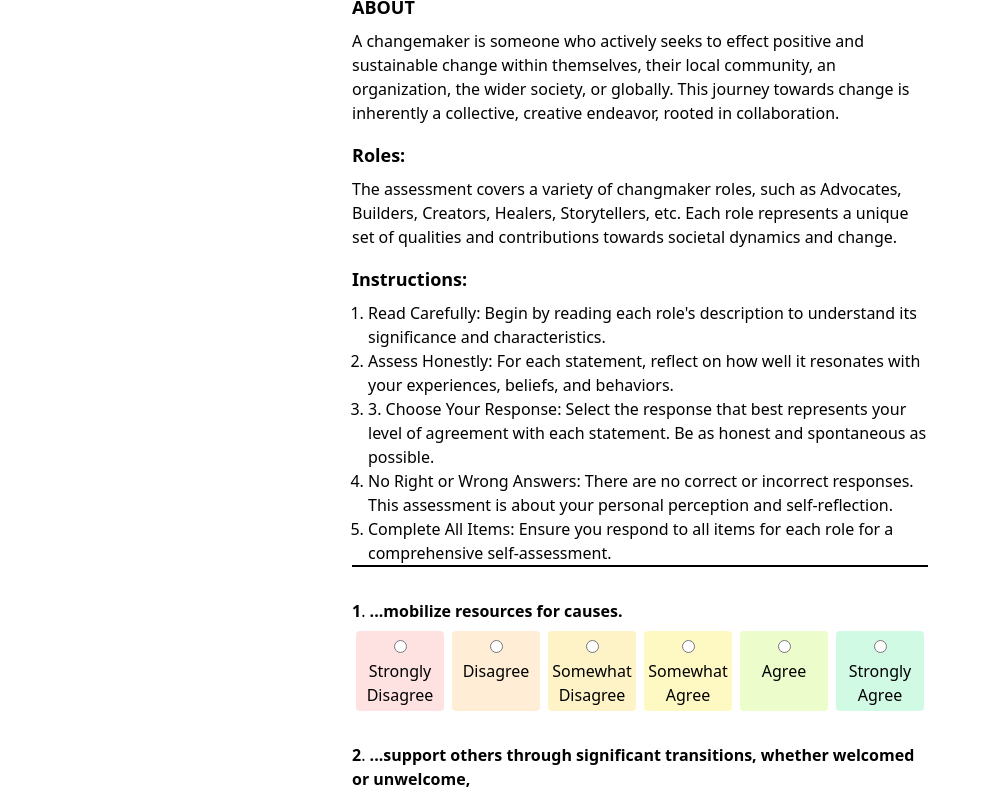
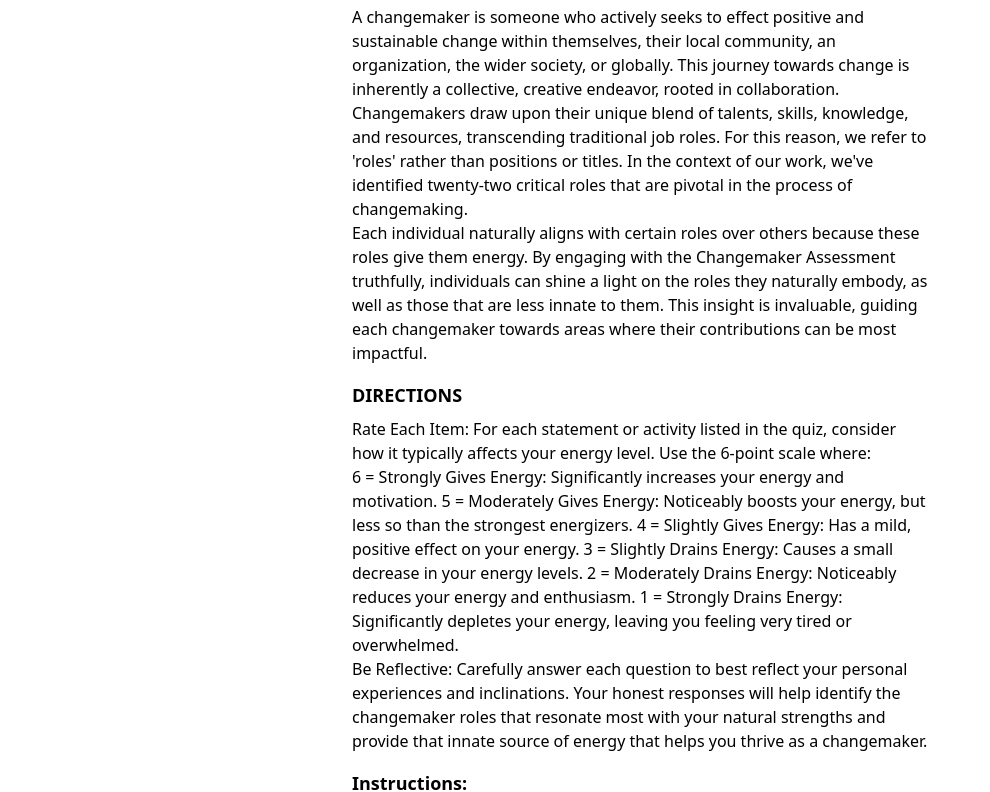
Before and after one commit to ianb/I2C-Changemaker-Roles-Assessment, a website: page docs/index.html in a window 1280 px wide. Shown: the part 103-895 px from the top of the page, without its empty margins (0-990 px from the left). Drawn offline with Linux system fonts and the light colour scheme.

Commit message:
Update Nora Whoops 2.html

```diff
--- a/docs/index.html
+++ b/docs/index.html
@@ -18,7 +18,7 @@
     href="https://static.wixstatic.com/media/869674_68aaa1de82a3416b959cbbef4cb64261%7Emv2.png/v1/fill/w_180%2Ch_180%2Clg_1%2Cusm_0.66_1.00_0.01/869674_68aaa1de82a3416b959cbbef4cb64261%7Emv2.png"
     type="image/png" />
 </head>
-love
+
 <body>
 
   <div class="p-4">
@@ -46,13 +46,33 @@ love
           A changemaker is someone who actively seeks to effect positive and sustainable change within themselves, their local community, an organization, the wider society, or globally. This journey towards change is inherently a collective, creative endeavor, rooted in collaboration.
         </p>
 
-        <h2 class="text-lg font-bold mb-2 mt-4">Roles:</h2>
+         <p>
+         Changemakers draw upon their unique blend of talents, skills, knowledge, and resources, transcending traditional job roles. For this reason, we refer to 'roles' rather than positions or titles. In the context of our work, we've identified twenty-two critical roles that are pivotal in the process of changemaking.
+        </p>
+
+         <p>
+           Each individual naturally aligns with certain roles over others because these roles give them energy. By engaging with the Changemaker Assessment truthfully, individuals can shine a light on the roles they naturally embody, as well as those that are less innate to them. This insight is invaluable, guiding each changemaker towards areas where their contributions can be most impactful.
+         <p>
+
+
+        <h2 class="text-lg font-bold mb-2 mt-4">DIRECTIONS</h2>
 
         <p>
-          The assessment covers a variety of changmaker roles, such as Advocates, Builders, Creators, Healers,
-          Storytellers, etc. Each role represents a unique set of qualities and contributions towards societal dynamics
-          and change.
-        </p>
+          Rate Each Item: For each statement or activity listed in the quiz, consider how it typically affects your energy level. Use the 6-point scale where:
+        <p>
+
+      <p>
+                6 = Strongly Gives Energy: Significantly increases your energy and motivation.
+                5 = Moderately Gives Energy: Noticeably boosts your energy, but less so than the strongest energizers.
+                4 = Slightly Gives Energy: Has a mild, positive effect on your energy.
+                3 = Slightly Drains Energy: Causes a small decrease in your energy levels.
+                2 = Moderately Drains Energy: Noticeably reduces your energy and enthusiasm.
+                1 = Strongly Drains Energy: Significantly depletes your energy, leaving you feeling very tired or overwhelmed.
+       <p>
+
+        <p>
+    Be Reflective: Carefully answer each question to best reflect your personal experiences and inclinations. Your honest responses will help identify the changemaker roles that resonate most with your natural strengths and provide that innate source of energy that helps you thrive as a changemaker.
+       <p>
 
         <h2 class="text-lg font-bold mb-2 mt-4">Instructions:</h2>
         <ol class="list-decimal ml-4">
```
